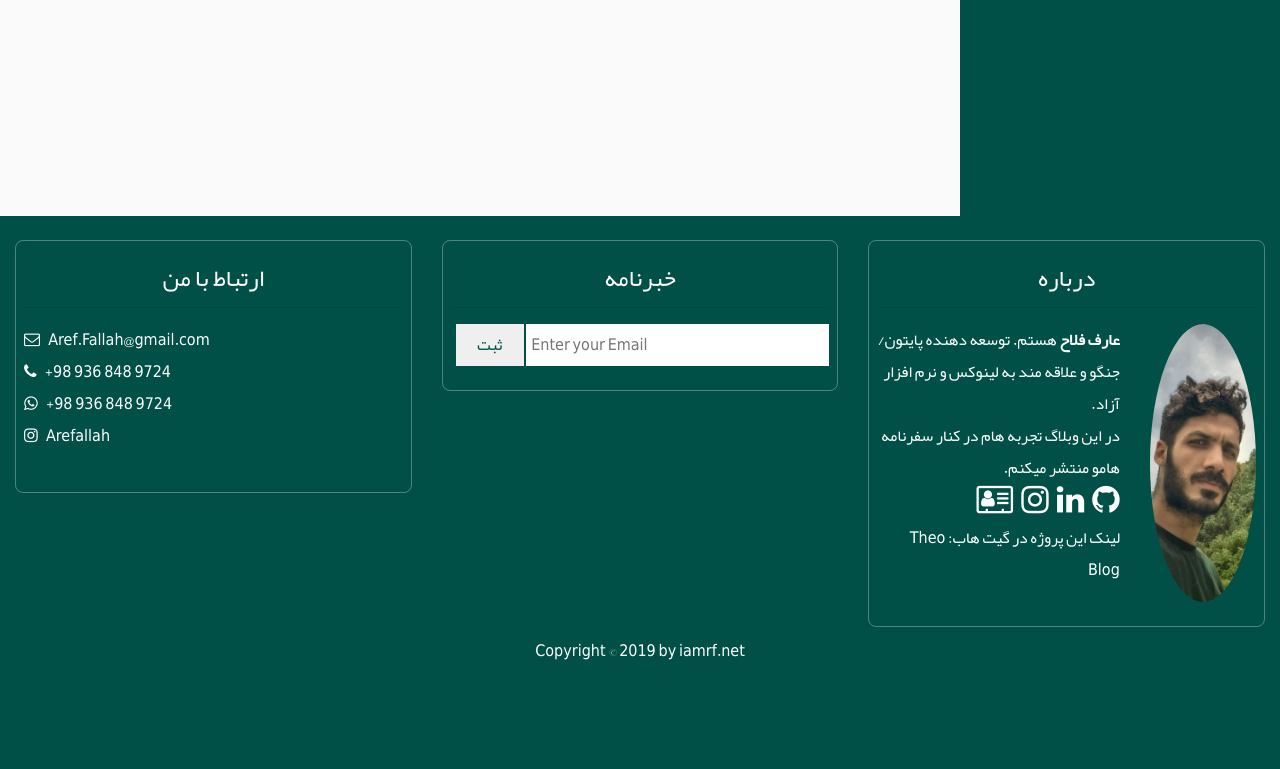
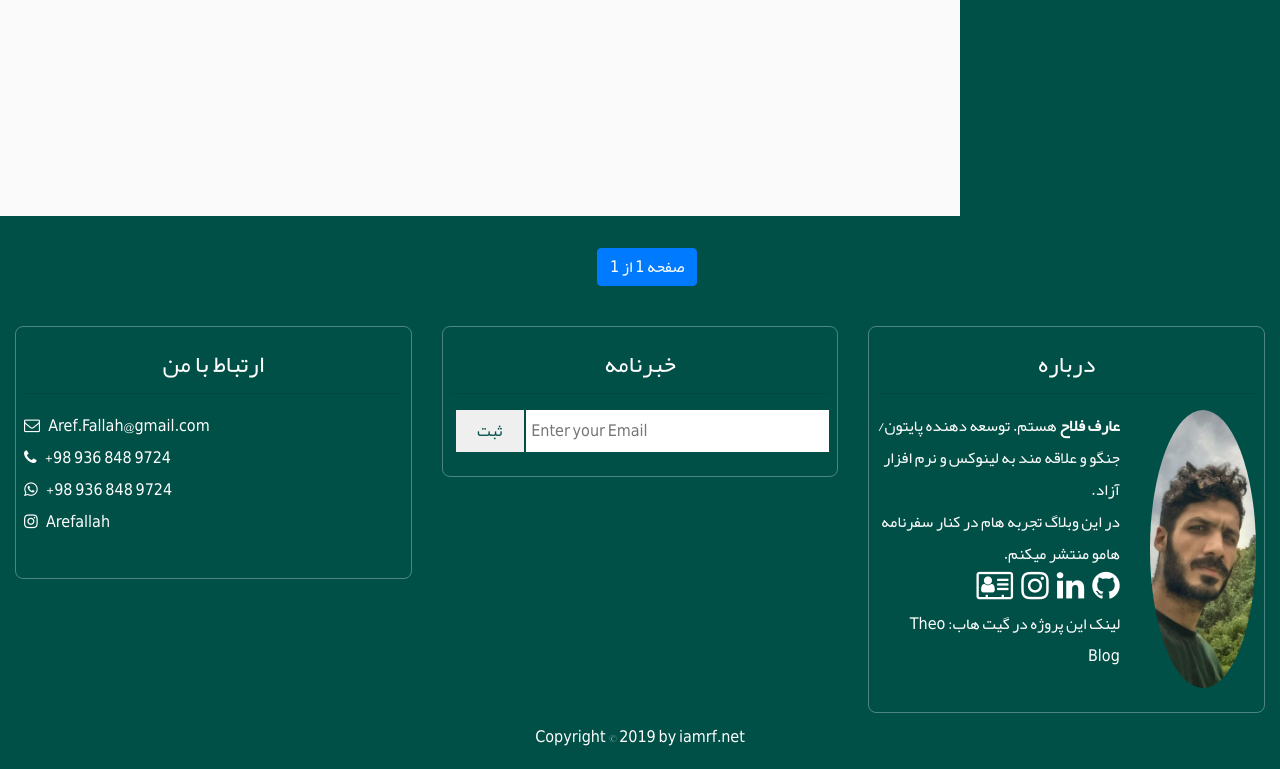
Before and after one commit to iamrf/Theo-blog, a Django app: page /blog/ in a window 1280 px wide. Shown: the part 772-1541 px from the top of the page. Before the commit the page ends 1432 px from the top, so only its background shows below. Run offline with Django 3.2, Linux system fonts and the light colour scheme; data that the repository does not hold is empty; some libraries are stand-ins or nearby versions.

Commit message:
paginator added

```diff
--- a/blog/static/blog/css/style.css
+++ b/blog/static/blog/css/style.css
@@ -142,6 +142,10 @@
     color: #fff;
     padding: 1rem .3rem;
     margin: 0 -.95rem;
+}
+
+.article-header h3{
+line-height: 200% !important;
 }
 
 .article-top-meta{
@@ -355,3 +359,10 @@
     direction: ltr;
     text-align: center;
 }
+
+.pagination-bar{
+    display: block;
+    background-color: #005047;
+    padding: 2rem 0 0;
+    min-width: 100%;
+}
--- a/blog/templates/blog/base.html
+++ b/blog/templates/blog/base.html
@@ -16,10 +16,13 @@
         {% block script %}{% endblock %}
     </head>
     <body>
+
         {% include 'blog/nav.html' %}
+
         <header class="main-header">
             {% include 'blog/header.html' %}
         </header>
+
         <div class="container-fluid">
             <div class="row">
                 <div class="col-md-3" style="background-color: #005047">
@@ -30,10 +33,12 @@
                 </div>
                 <div class="col-md-9">
                     {% block content %}{% endblock %}
-
                 </div>
             </div>
         </div>
+
+        {% block paginator %}{% endblock %}
+
         <footer class="main-footer">
             {% include 'blog/footer.html' %}
         </footer>
--- a/blog/templates/blog/footer.html
+++ b/blog/templates/blog/footer.html
@@ -58,7 +58,7 @@
 <div class="container">
     <div class="row">
         <div class="copyrights col-md-12">
-            Copyright &copy; 2019 by <a href="https://iamrf.net/">iamrf.net</a>
+            Copyright &copy; {% now 'Y'%} by <a href="https://iamrf.net/">iamrf.net</a>
         </div>
     </div>
 </div>
--- a/blog/templates/blog/index.html
+++ b/blog/templates/blog/index.html
@@ -31,3 +31,7 @@
 {% endfor %}
 
 {% endblock %}
+
+{% block paginator %}
+    {% include 'blog/paginator.html' %}
+{% endblock %}
--- /dev/null
+++ b/blog/templates/blog/paginator.html
@@ -0,0 +1,23 @@
+<div class="pagination-bar">
+    <div class="container">
+        <div class="row">
+            <div class="col-md-12">
+                <ul class="pagination justify-content-center">
+                    {% if posts.has_previous %}
+                    <li class="page-item"><a class="page-link" href="?page=1">&laquo; صفحه اول</a></li>
+                    <li class="page-item"><a class="page-link" href="?page={{ posts.previous_page_number }}">صفحه قبل</a></li>
+                    {% endif %}
+
+                    <span class="current">
+                        <li class="page-item active"><a class="page-link" href="#" >صفحه {{ posts.number }} از {{ posts.paginator.num_pages }}</a></li>
+                    </span>
+
+                    {% if posts.has_next %}
+                    <li class="page-item"><a class="page-link" href="?page={{ posts.next_page_number }}">صفحه بعد</a></li>
+                    <li class="page-item"><a class="page-link" href="?page={{ posts.paginator.num_pages }}">صفحه آخر &raquo;</a></li>
+                    {% endif %}
+                </ul>
+            </div>
+        </div>
+    </div>
+</div>
--- a/blog/views.py
+++ b/blog/views.py
@@ -6,20 +6,36 @@
 from django.http import HttpResponse, HttpResponseRedirect
 from blog.jalali_date_conv import shamsiDate
 from django.db.models import Q
+from django.core.paginator import Paginator
 # Create your views here.
 
 
 def index(request):
-    posts = BlogPost.objects.all().order_by('-post_date')[:7]
+    available_posts = BlogPost.objects.all().filter(post_fixed=False).order_by('-post_date')
     fixed_posts = BlogPost.objects.filter(post_fixed=True).order_by('-post_date')[:3]
     tags = BlogTag.objects.all()
     cats = BlogCategory.objects.all().order_by('slug')
+
+    # Show 25 contacts per page
+    paginator = Paginator(available_posts, 2)
+    page = request.GET.get('page')
+    posts = paginator.get_page(page)
+
     return render(request, 'blog/index.html', {
         'posts': posts,
         'fixed_posts': fixed_posts,
         'tags': tags,
         'cats': cats,
-        })
+    })
+
+
+def paginator(request):
+    posts = BlogPost.objects.all().filter(post_fixed=False).order_by('-post_date')
+    paginator = Paginator(posts, 2)  # Show 25 contacts per page
+
+    page = request.GET.get('page')
+    contacts = paginator.get_page(page)
+    return render(request, 'blog/paginator.html', {'contacts': contacts})
 
 
 def post_single(request, slg):
```
